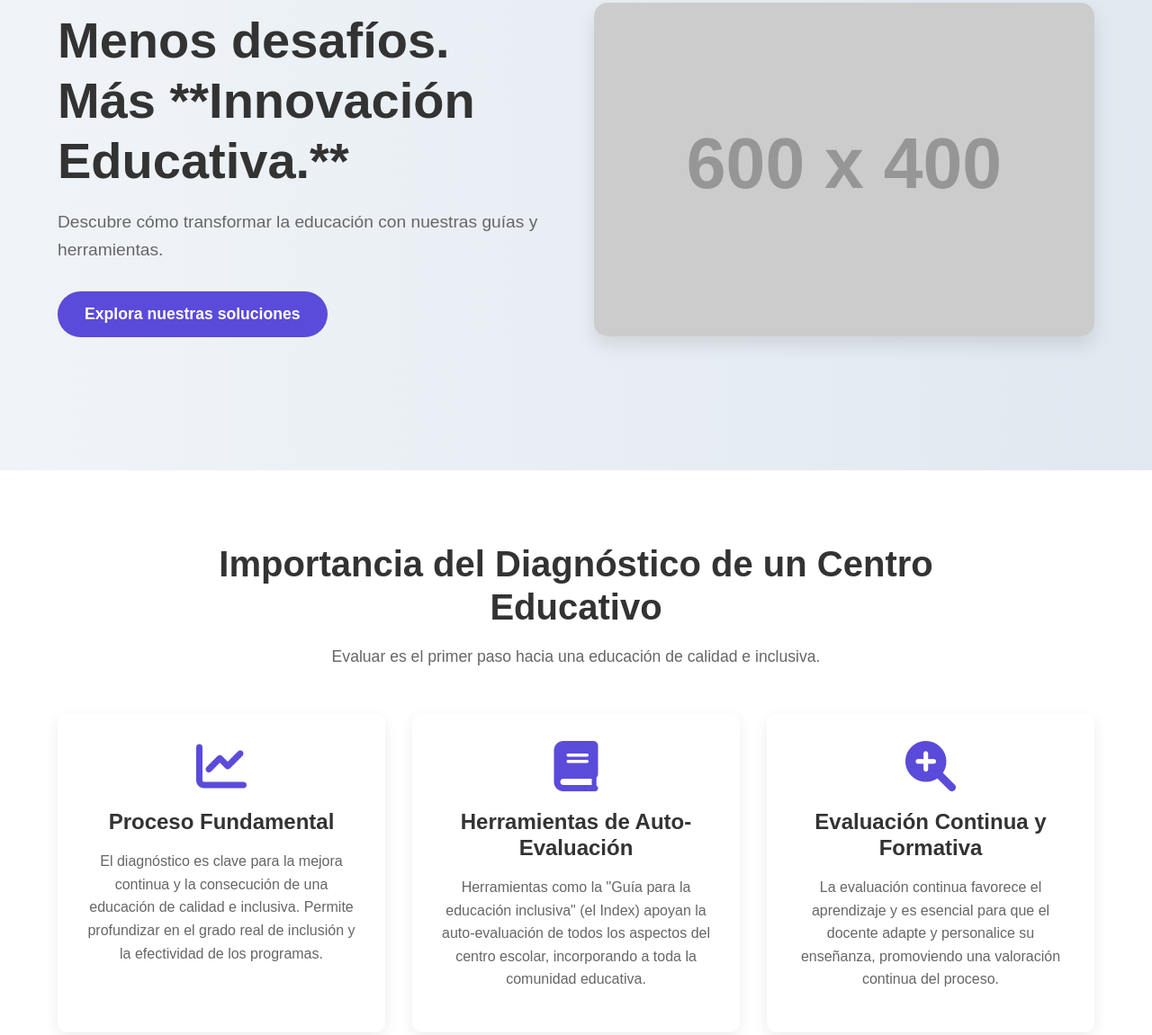
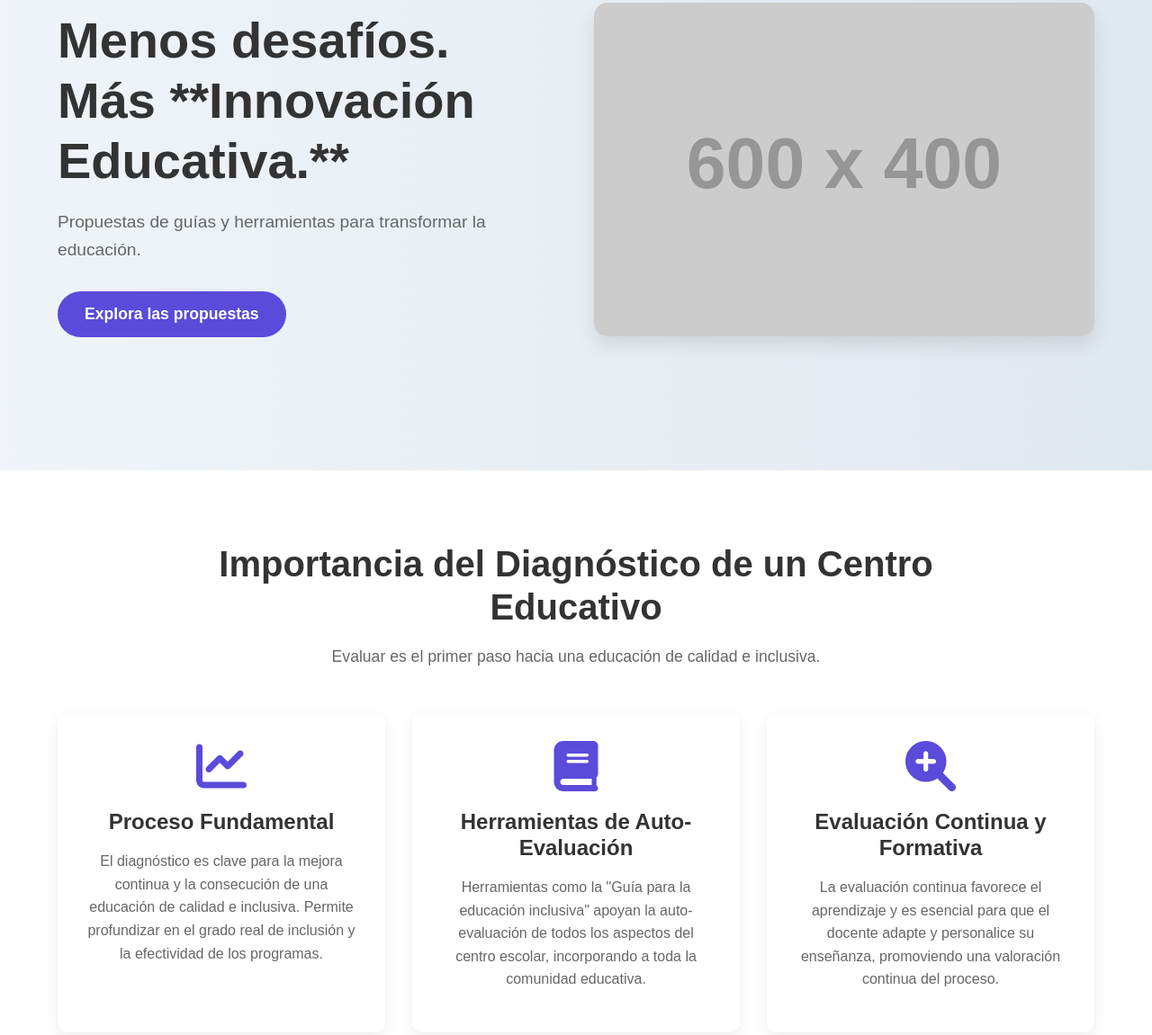
Before and after one commit to adavilam/sagradocorazon, a plain HTML site: page index.html in a window 1280 px wide. Shown: the part 215-1366 px from the top of the page at 90% size. Drawn offline with Linux system fonts and the light colour scheme; placeholder pictures from the web are drawn by us.

Commit message:
Update index.html

```diff
--- a/index.html
+++ b/index.html
@@ -28,8 +28,8 @@
         <section class="hero-section">
             <div class="hero-text">
                 <h1>Menos desafíos.<br>Más **Innovación Educativa.**</h1>
-                <p>Descubre cómo transformar la educación con nuestras guías y herramientas.</p>
-                <button class="hero-cta">Explora nuestras soluciones</button>
+                <p>Propuestas de guías y herramientas para transformar la educación.</p>
+                <button class="hero-cta">Explora las propuestas</button>
             </div>
             <div class="hero-image">
                 <img src="https://via.placeholder.com/600x400?text=Imagen+Educativa+Principal" alt="Imagen principal de la educación">
@@ -48,7 +48,7 @@
                 </div>
                 <div class="content-card">
                     <i class="fas fa-book icon-large"></i> <h3>Herramientas de Auto-Evaluación</h3>
-                    <p>Herramientas como la "Guía para la educación inclusiva" (el Index) apoyan la auto-evaluación de todos los aspectos del centro escolar, incorporando a toda la comunidad educativa.</p>
+                    <p>Herramientas como la "Guía para la educación inclusiva" apoyan la auto-evaluación de todos los aspectos del centro escolar, incorporando a toda la comunidad educativa.</p>
                 </div>
                 <div class="content-card">
                     <i class="fas fa-search-plus icon-large"></i> <h3>Evaluación Continua y Formativa</h3>
```
